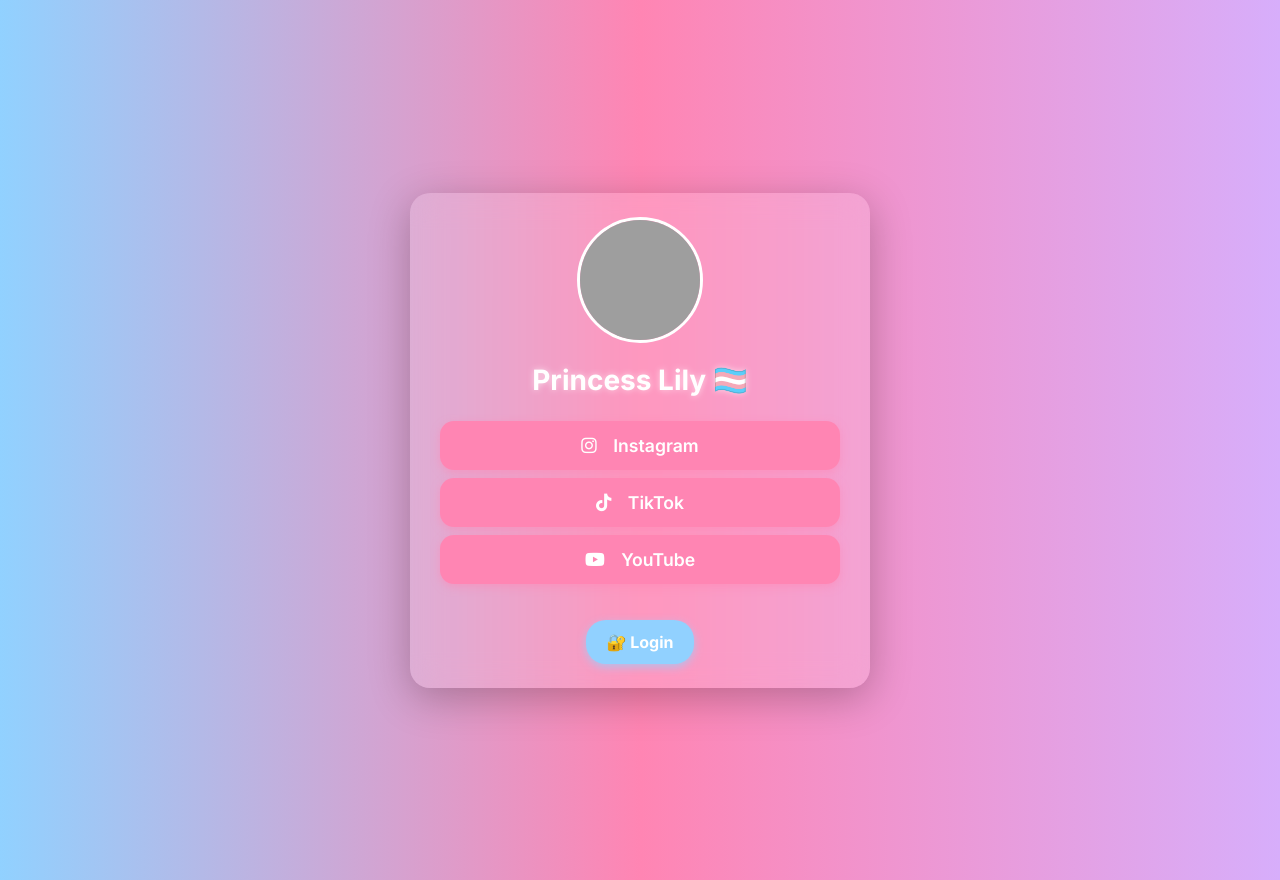
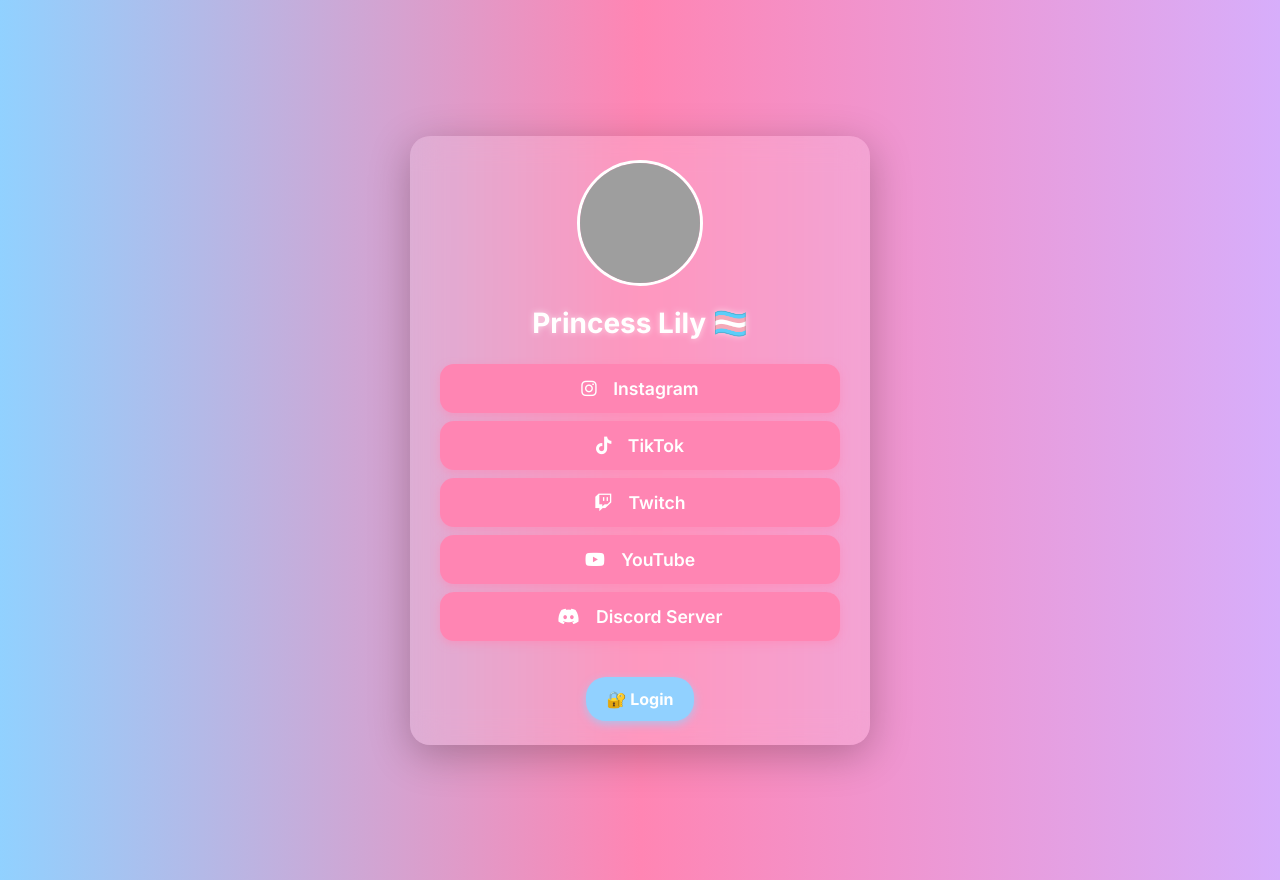
Before and after one commit to skyfoxofficial3994/Hawkins, a plain HTML site: page index.html in a window 1280 px wide. Drawn offline with Linux system fonts and the light colour scheme; grey boxes are pictures that could not be loaded.

Commit message:
updating index.html

```diff
--- a/index.html
+++ b/index.html
@@ -129,7 +129,9 @@
       links: [
         { label: "Instagram", url: "https://instagram.com/skyfoxofficial3994", icon: "fab fa-instagram" },
         { label: "TikTok", url: "https://tiktok.com/@skyfoxofficial3994", icon: "fab fa-tiktok" },
+        { label: "Twitch", url: "https://www.twitch.tv/lilyfoxfire", icon: "fab fa-twitch" },
         { label: "YouTube", url: "https://youtube.com/@skyfoxofficial3994", icon: "fab fa-youtube" },
+        { label: "Discord Server", url: "https://discord.gg/b2Zxbeu4Hc", icon: "fab fa-discord" }
       ]
     };
 
```
